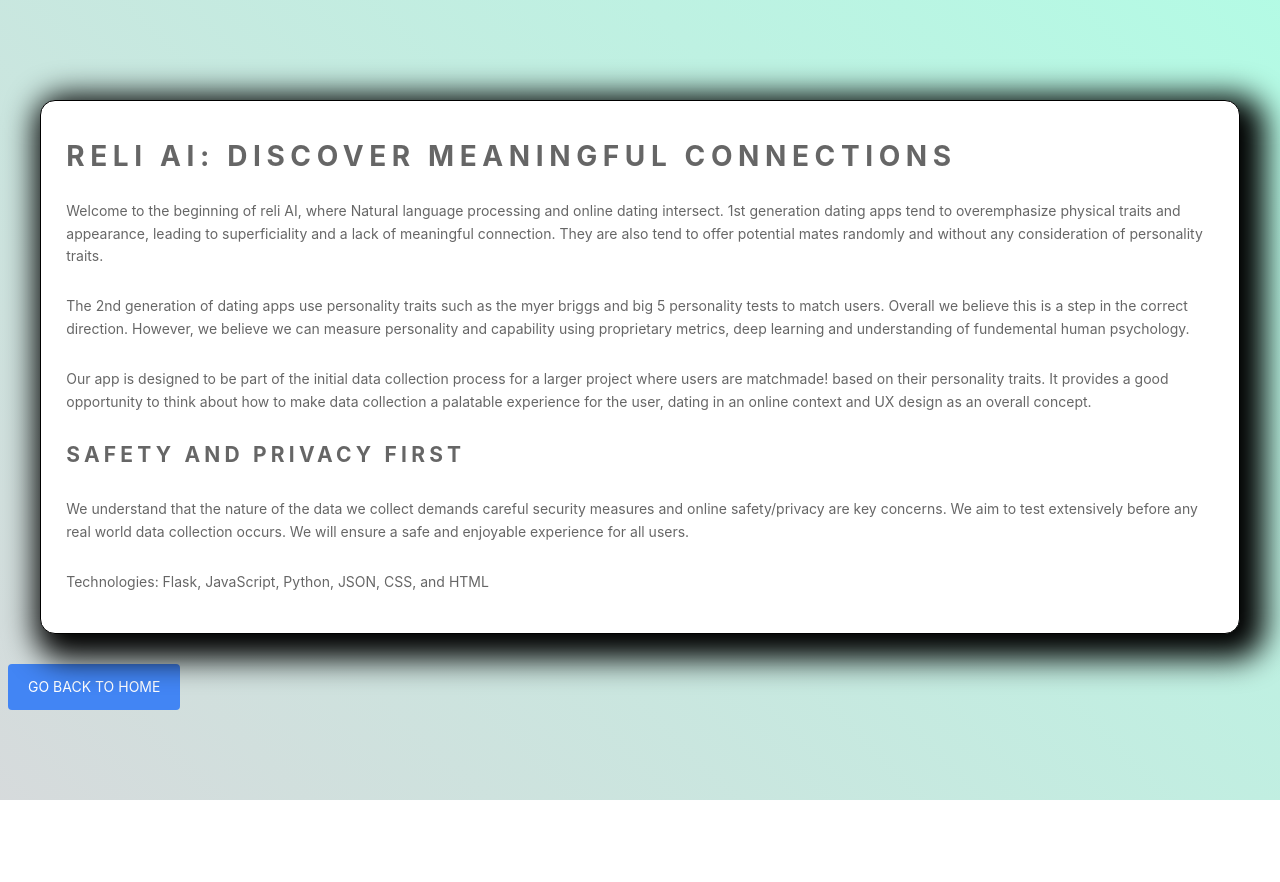
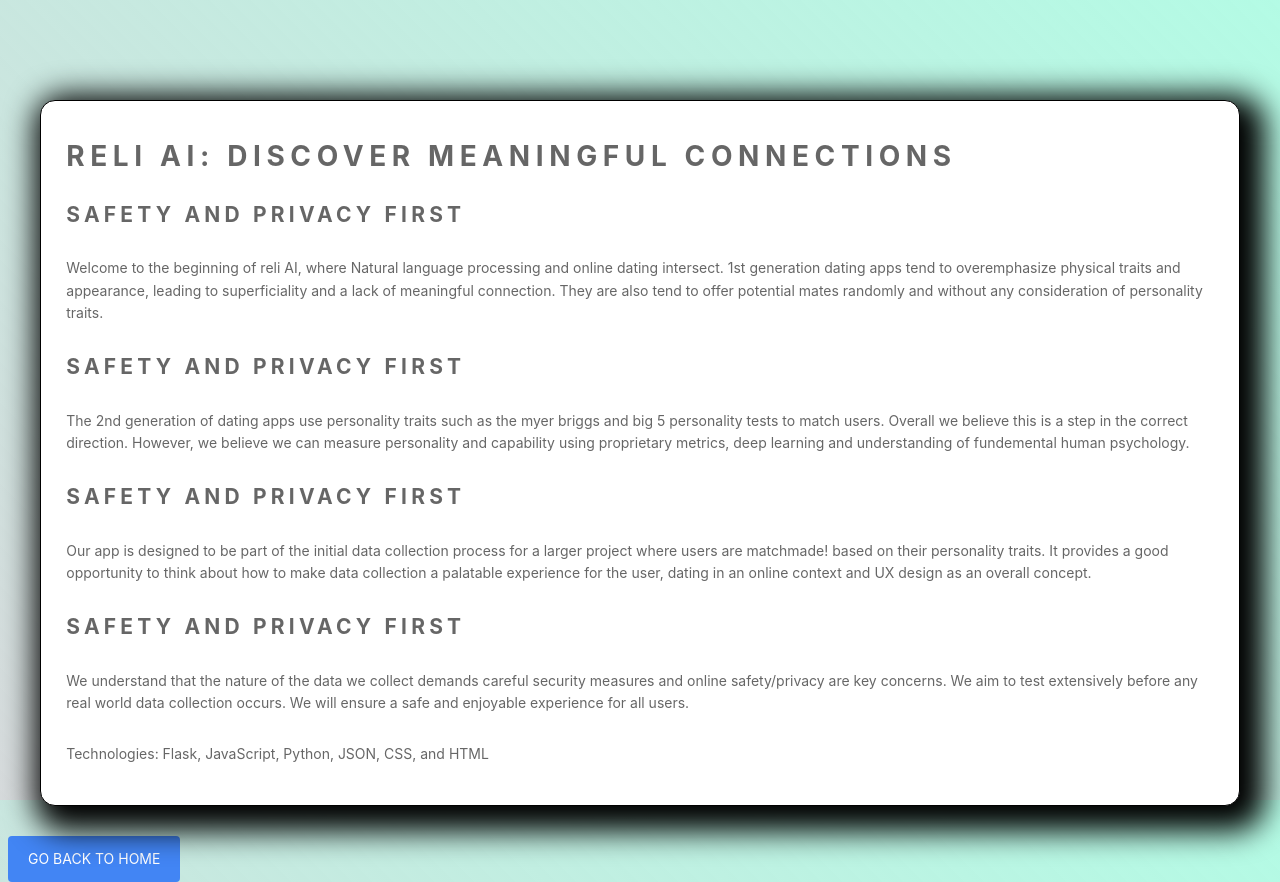
Before and after one commit to OliverDean/WebDev, a Flask app: template the app/Login page/templates/about.html in a window 1280 px wide. Before the commit the page ends 800 px from the top, so only its background shows below. Run offline with Flask 3, Linux system fonts and the light colour scheme; the template is opened without the code that fills it, so the values that code supplies are empty; parts of the project's set-up code (start-up, migrations or seed data) failed here and were passed over; some libraries are stand-ins or nearby versions.

Commit message:
html template changes

```diff
--- a/the app/Login page/templates/about.html
+++ b/the app/Login page/templates/about.html
@@ -6,10 +6,11 @@
 {% block content %}
 <div id="about-page">
   <h1>Reli AI: Discover Meaningful Connections</h1>
+  <h2>Safety and Privacy First</h2>
   <p>Welcome to the beginning of reli AI, where Natural language processing and online dating intersect. 1st generation dating apps tend to overemphasize physical traits and appearance, leading to superficiality and a lack of meaningful connection. They are also tend to offer potential mates randomly and without any consideration of personality traits. </p>
-
+  <h2>Safety and Privacy First</h2>
   <p>The 2nd generation of dating apps use personality traits such as the myer briggs and big 5 personality tests to match users. Overall we believe this is a step in the correct direction. However, we believe we can measure personality and capability using proprietary metrics, deep learning and understanding of fundemental human psychology.</p>
-
+  <h2>Safety and Privacy First</h2>
   <p>Our app is designed to be part of the initial data collection process for a larger project where users are matchmade! based on their personality traits. It provides a good opportunity to think about how to make data collection a palatable experience for the user, dating in an online context and UX design as an overall concept.</p>
 
   <h2>Safety and Privacy First</h2>
--- a/the app/Login page/templates/base.html
+++ b/the app/Login page/templates/base.html
@@ -3,6 +3,8 @@
   <head>
     <meta charset="UTF-8">
     <meta name="viewport" content="width=device-width, initial-scale=1.0">
+    <link rel="stylesheet" href="https://cdnjs.cloudflare.com/ajax/libs/font-awesome/5.14.0/css/all.min.css">
+    <script src="https://ajax.googleapis.com/ajax/libs/jquery/3.5.1/jquery.min.js"></script>
     <link rel="icon" href="temp.png" sizes="32x32">
     <title>{% block title %}title{% endblock %}</title>
 
--- a/the app/Login page/templates/chatbot.html
+++ b/the app/Login page/templates/chatbot.html
@@ -27,7 +27,7 @@
         <a href="/users">Users</a>
       </li>
       <li>
-        <a href="/index">Index</a>
+        <a href="/about">About</a>
       </li>
       <li>
         <a href="/logout">Logout</a>
--- a/the app/Login page/templates/history.html
+++ b/the app/Login page/templates/history.html
@@ -20,7 +20,7 @@
       <a href="/users">Users</a>
     </li>
     <li>
-      <a href="/index">Index</a>
+      <a href="/about">About</a>
     </li>
     <li>
       <a href="/logout">Logout</a>
--- a/the app/Login page/templates/users.html
+++ b/the app/Login page/templates/users.html
@@ -1,7 +1,6 @@
-{% extends "base.html" %}
-
-{% block content %}
+{% extends "base.html" %} {% block content %}
 <h1>All Users</h1>
+<div class="chat-box">
   <table>
     <thead>
       <tr>
@@ -20,4 +19,5 @@
       {% endfor %}
     </tbody>
   </table>
+</div>
 {% endblock %}
```
Lines whose indentation alone changed are shown as unchanged.
